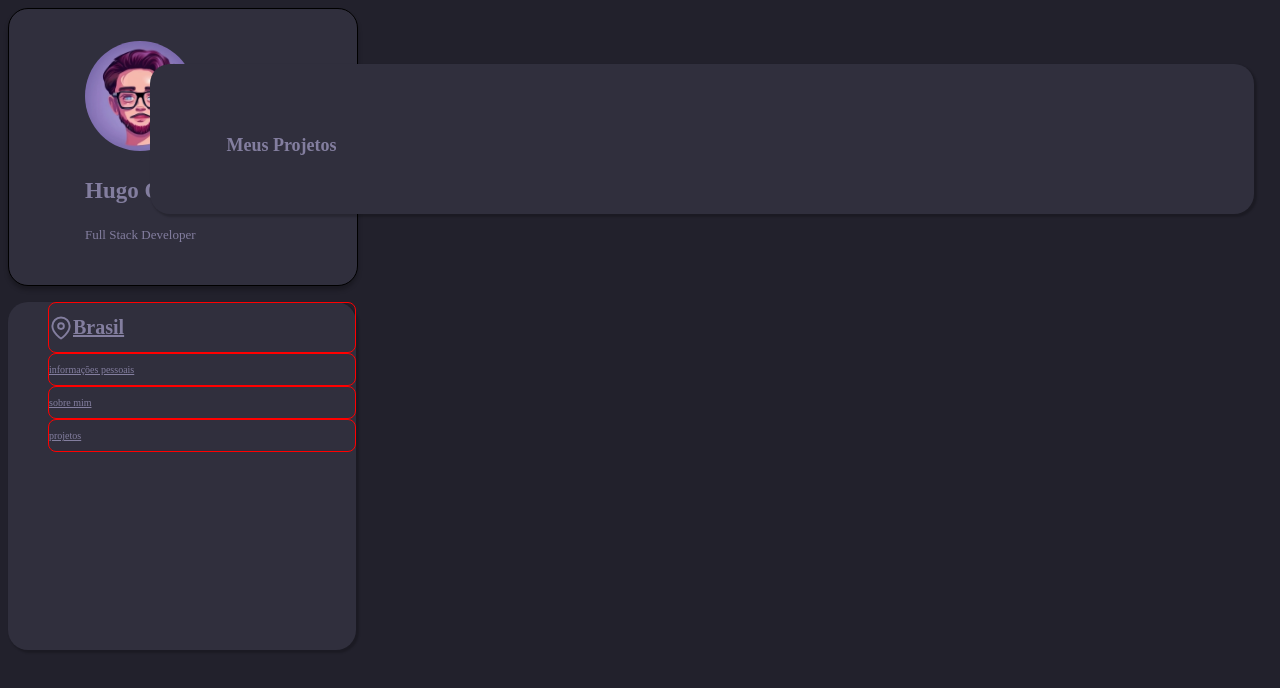
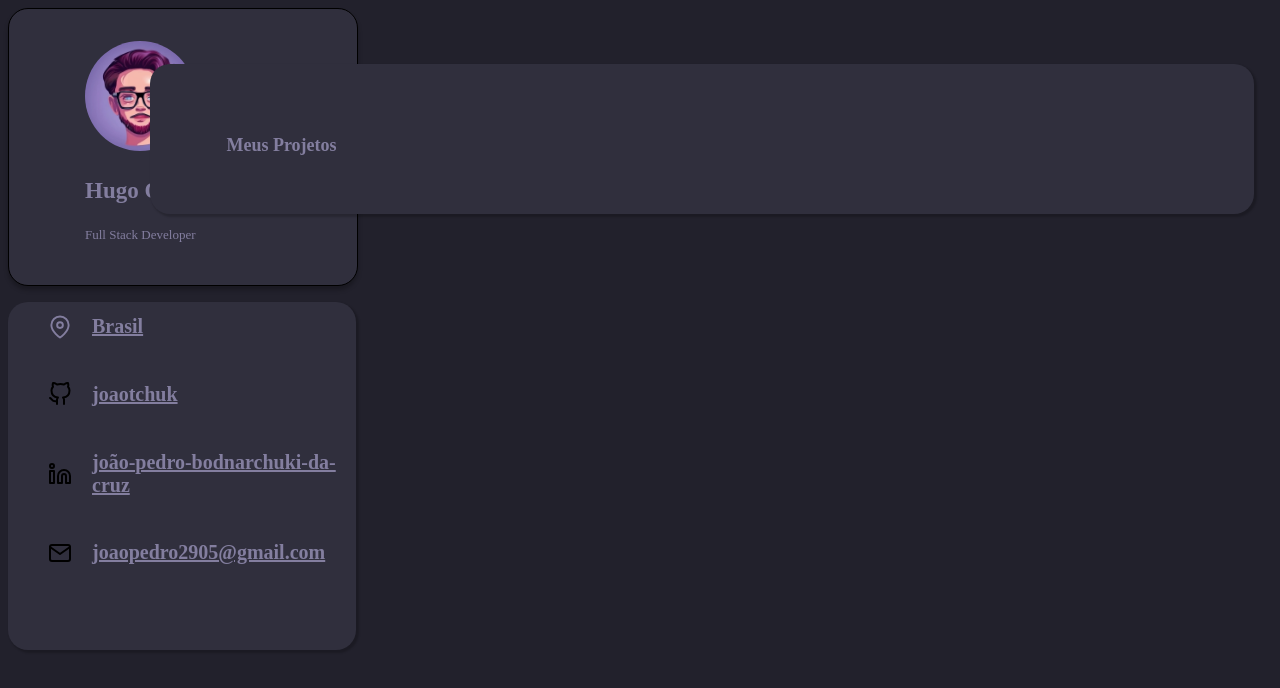
Before and after one commit to joaotchuk/portifolio, a plain HTML site: page index.html in a window 1280 px wide. Drawn offline with Linux system fonts and the light colour scheme.

Commit message:
arrumado coluna do links

```diff
--- a/index.html
+++ b/index.html
@@ -30,24 +30,23 @@
     <div id="bloco3">
         <ul>
             <li>
-                <a   href="https://www.google.com.br/maps/place/Brasil"> <img src="./assets/map-pin.svg" alt=""> <h1>Brasil</h1></a>
+                <a   href="https://www.google.com.br/maps/place/Brasil"> <img src="./assets/map-pin.svg" alt="">  <h1>Brasil</h1></a> <br>
             </li>
 
             <li>
-                <a  href=""> <p>informações pessoais</p></a>
+                <a   href="https://github.com/joaotchuk"> <img src="./assets/github.svg" alt="">  <h1>joaotchuk</h1></a> <br>
             </li>
 
             <li>
-                <a  href=""> <p>sobre mim</p></a>
+                <a   href="https://www.linkedin.com/in/jo%C3%A3o-pedro-bodnarchuki-da-cruz-19996b1b5/"> <img src="./assets/linkedin.svg" alt="">  <h1>joão-pedro-bodnarchuki-da-cruz</h1></a> <br>
             </li>
 
             <li>
-                <a  href=""> <p>projetos</p></a>
+                <a   href="mailto:joaopedro2905@gmail.com"> <img src="./assets/mail.svg"">  <h1>joaopedro2905@gmail.com</h1></a> <br>
             </li>
         </ul>
+    </div>
 
 
-
-    </div>
 </body>
 </html>
--- a/style.css
+++ b/style.css
@@ -110,7 +110,7 @@ ul li a {
     justify-content:left;
     padding: 30px 284px auto 40px;
     border-radius: 8px;
-    border: red solid 1px;
+
     color: #837E9F;
     font-family: "Merriweather Sans";
     font-size: 10px;
@@ -118,3 +118,14 @@ ul li a {
     font-weight: 400;
     line-height: normal;
 }
+
+ul li a h1 {
+    width:250px;
+    text-align: left;
+}
+
+ul li a img {
+    float:left;
+    padding-right: 20px;
+
+}
```
